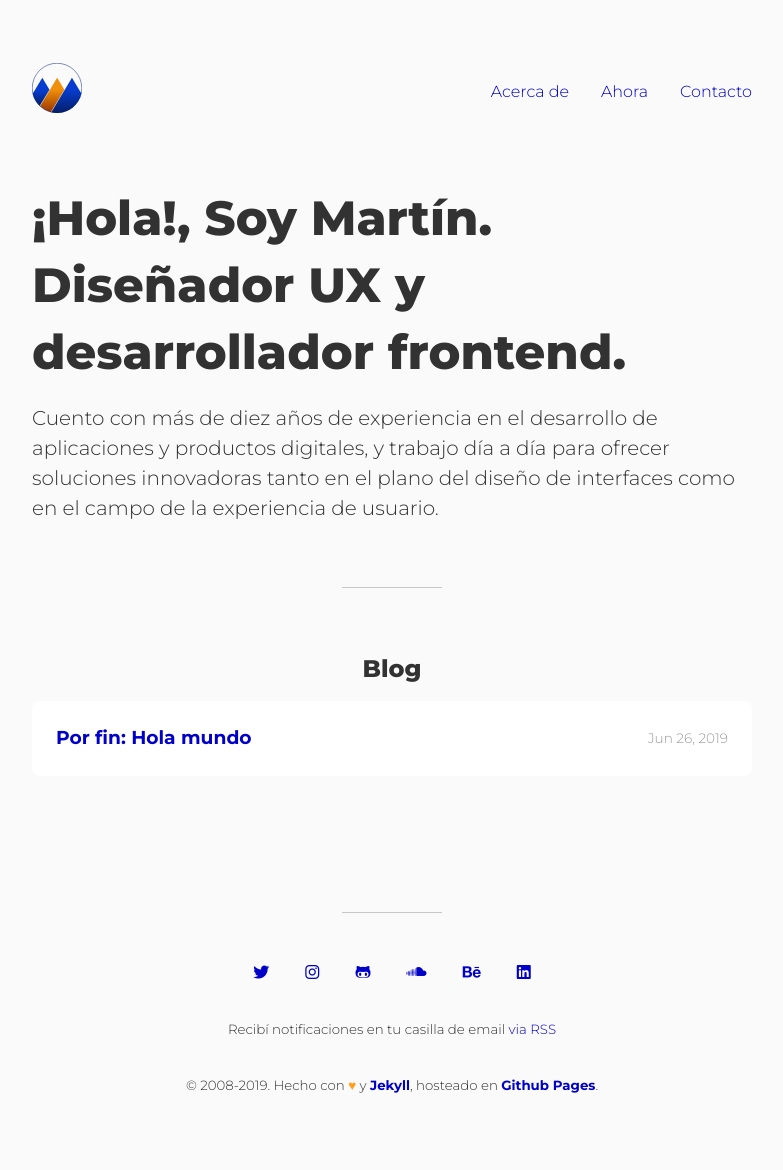
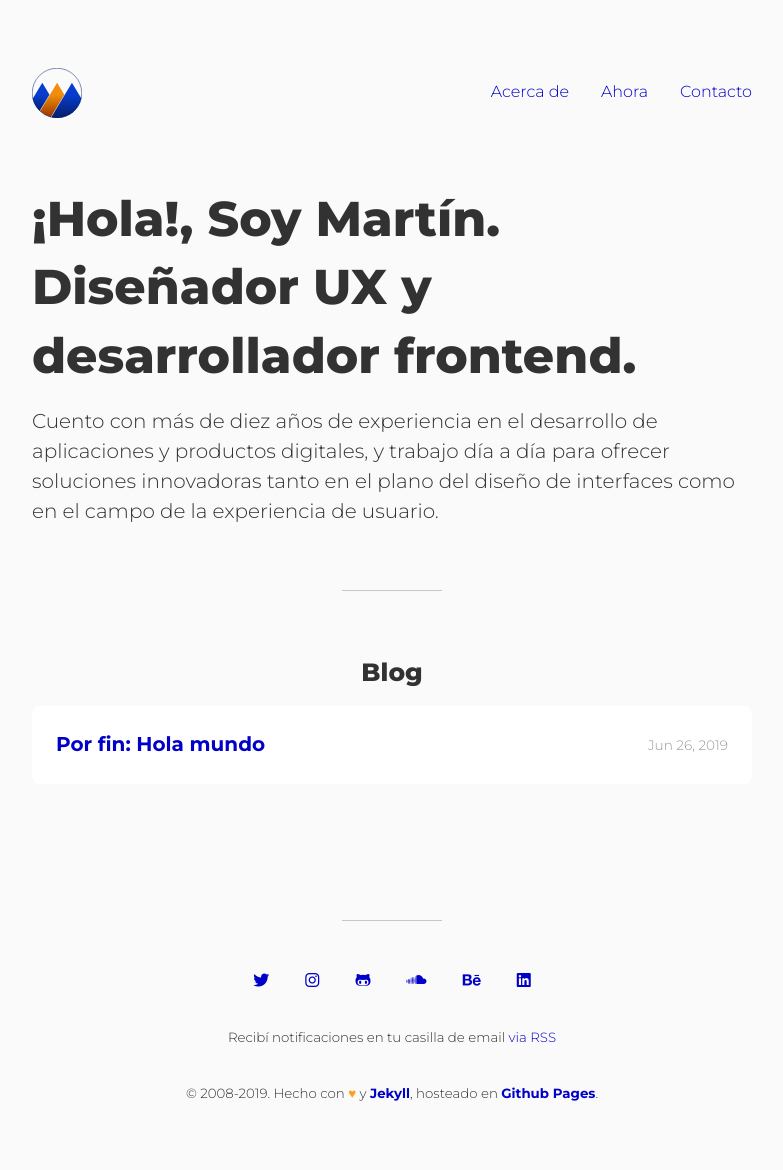
Before and after one commit to martinmasignano/martinmasignano.github.io, a Jekyll site: the page built from index.md, in a window 1280 px wide. Shown: the whole page, without its empty margins (248-1031 px from the left). Built offline with Jekyll 4.4.1, drawn with Linux system fonts in a browser that asks for light colours; nearby versions of some CDN libraries.

Commit message:
Add fonts adjustments

```diff
--- a/_layouts/home.html
+++ b/_layouts/home.html
@@ -12,14 +12,14 @@ layout: default
   <hr />
 
   {%- if site.posts.size > 0 -%}
-    <h2 class="post-list-heading">{{ page.list_title | default: "Blog" }}</h2>
+    <h4 class="post-list-heading">{{ page.list_title | default: "Blog" }}</h4>
     <ul class="post-list">
       {%- for post in site.posts -%}
 
         {%- assign date_format = site.minima.date_format | default: "%b %-d, %Y" -%}
         <a class="post-link" href="{{ post.url | relative_url }}">
           <li class="card">
-            <h3><strong>{{ post.title | escape }}</strong></h3>
+            <h5><strong>{{ post.title | escape }}</strong></h5>
             <span class="post-meta">{{ post.date | date: date_format }}</span>
           </li>
         </a>
--- a/_sass/minimal/base.scss
+++ b/_sass/minimal/base.scss
@@ -24,7 +24,7 @@ hr {
 }
 
 em {
-    font-size: .85rem;
+    font-size: 0.8em;
     font-family: sans-serif;
     font-style: italic;
     color: #7a7a7a;
--- a/_sass/minimal/fonts.scss
+++ b/_sass/minimal/fonts.scss
@@ -1,3 +1 @@
-// @import url('https://fonts.googleapis.com/css?family=PT+Serif:400,700&display=swap');
-//@import url('https://fonts.googleapis.com/css?family=PT+Sans:400,700&display=swap');
 @import url('https://fonts.googleapis.com/css?family=Montserrat:300,700,800&display=swap');
--- a/_sass/minimal/headings.scss
+++ b/_sass/minimal/headings.scss
@@ -3,6 +3,30 @@ h1, h2, h3, h4, h5, h6 {
     font-family: $font-headings;
     font-weight: $headings-weight;
     line-height: $headings-line-height;
+}
+
+h1 {
+    font-size: $h1-size;
+}
+
+h2 {
+    font-size: $h2-size;
+}
+
+h3 {
+    font-size: $h3-size;
+}
+
+h4 {
+    font-size: $h4-size;
+}
+
+h5 {
+    font-size: $h5-size;
+}
+
+h6 {
+    font-size: $h6-size;
 }
 
 header {
@@ -41,7 +65,7 @@ header {
 
 .site-title {
     float: left;
-    padding: .7rem 0 0;
+    //padding: .7rem 0 0;
 
     .logo {
         width: 50px;
@@ -50,16 +74,12 @@ header {
     }
 }
 
-h1, .post-title {
-    font-size: 3rem;
-}
-
 .post-list-heading {
     text-align: center;
 }
 
 .post-list {
-    h3 {
+    h5 {
         display: inline-block;
     }
 }
--- a/_sass/minimal/layout.scss
+++ b/_sass/minimal/layout.scss
@@ -87,7 +87,7 @@ nav {
 
         .post-meta {
             float: right;
-            padding: .2rem 0;
+            padding: .3rem 0;
         }
 
         &:hover {
--- a/_sass/minimal/variables.scss
+++ b/_sass/minimal/variables.scss
@@ -12,14 +12,17 @@ $heart: $tree-poppy;
 
 $active-color: $heart;
 
-//$font-base: 'PT Sans', sans-serif;
-//$font-headings: 'PT Serif', serif;
-
-// $font-base: 'PT Serif', serif;
 $font-base: 'Montserrat', sans-serif;
 $font-headings: $font-base;
 $headings-weight: 800;
 $headings-line-height: 1.4;
 
-$font-base-size: 1rem;
+$font-base-size: 1em;
 $line-height-base: 1.5;
+
+$h1-size: 3.052em;
+$h2-size: 2.441em;
+$h3-size: 1.953em;
+$h4-size: 1.563em;
+$h5-size: 1.25em;
+$h6-size: $font-base-size;
```
